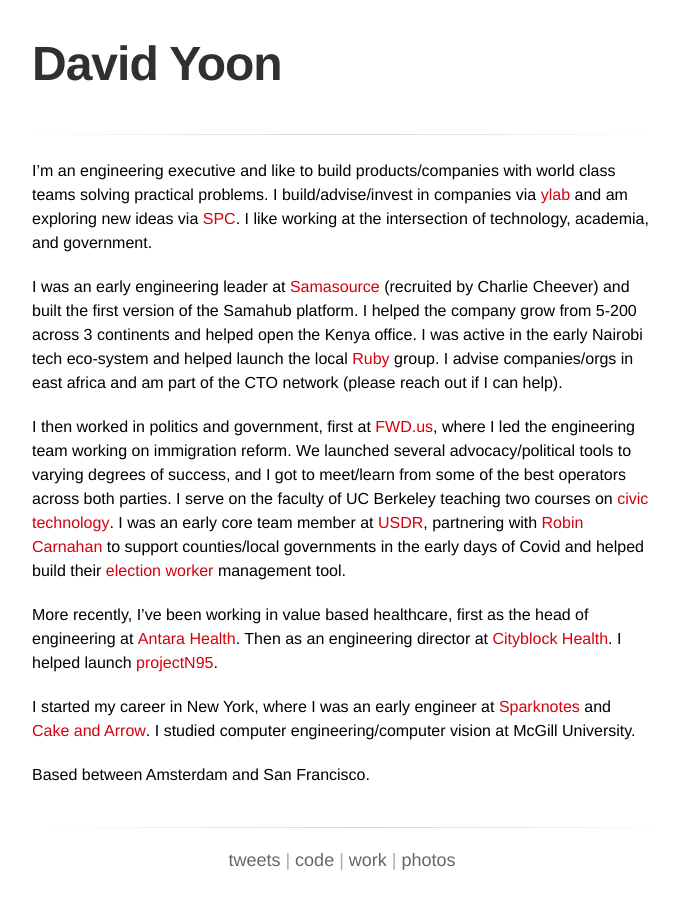
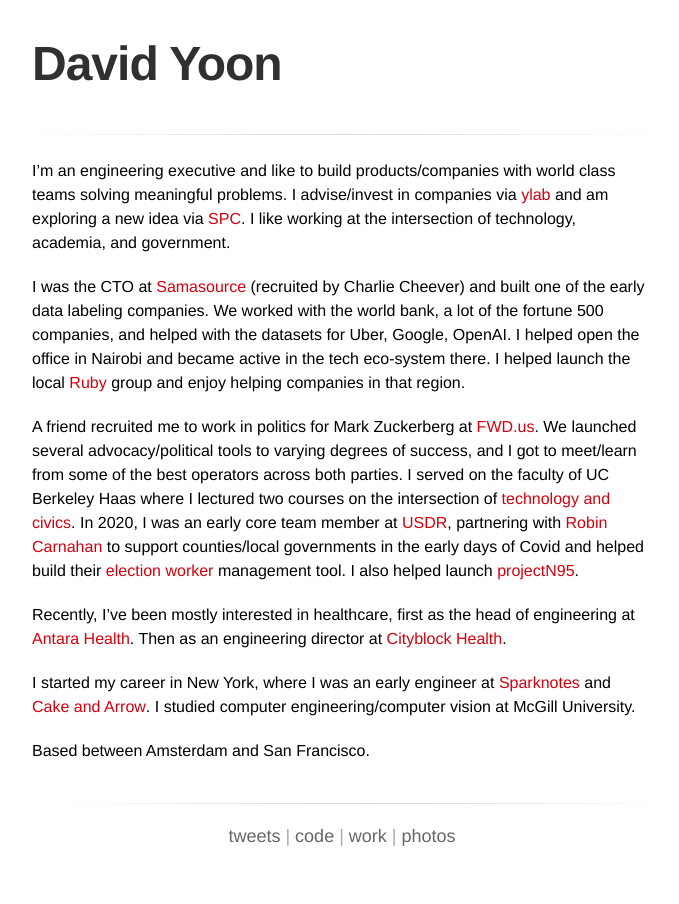
Before and after one commit to daveyoon/daveyoon.github.com, a Jekyll site: the page built from index.md, in a window 1280 px wide. Shown: the whole page, without its empty margins (298-977 px from the left). Built offline with Jekyll 4.4.1, drawn with Linux system fonts in a browser that asks for light colours; some web fonts are replaced.

Commit message:
Update index.md

```diff
--- a/index.md
+++ b/index.md
@@ -4,13 +4,13 @@
 ---
 
 
-I'm an engineering executive and like to build products/companies with world class teams solving practical problems. I build/advise/invest in companies via [ylab](mailto:hello@ylab.co) and am exploring new ideas via [SPC](https://www.southparkcommons.com/). I like working at the intersection of technology, academia, and government.
+I'm an engineering executive and like to build products/companies with world class teams solving meaningful problems. I advise/invest in companies via [ylab](mailto:hello@ylab.co) and am exploring a new idea via [SPC](https://www.southparkcommons.com/). I like working at the intersection of technology, academia, and government.
 
-I was an early engineering leader at [Samasource](https://sama.com) (recruited by Charlie Cheever) and built the first version of the Samahub platform. I helped the company grow from 5-200 across 3 continents and helped open the Kenya office. I was active in the early Nairobi tech eco-system and helped launch the local [Ruby](https://github.com/nairuby) group. I advise companies/orgs in east africa and am part of the CTO network (please reach out if I can help).
+I was the CTO at [Samasource](https://sama.com) (recruited by Charlie Cheever) and built one of the early data labeling companies. We worked with the world bank, a lot of the fortune 500 companies, and helped with the datasets for Uber, Google, OpenAI. I helped open the office in Nairobi and became active in the tech eco-system there. I helped launch the local [Ruby](https://github.com/nairuby) group and enjoy helping companies in that region.
 
-I then worked in politics and government, first at [FWD.us](https://www.theguardian.com/world/2013/apr/11/mark-zuckerberg-launches-immigration-group), where I led the engineering team working on immigration reform. We launched several advocacy/political tools to varying degrees of success, and I got to meet/learn from some of the best operators across both parties. I serve on the faculty of UC Berkeley teaching two courses on [civic technology](https://haas.berkeley.edu/wp-content/uploads/Syllabus-UGBA39E-Civic-Technology.pdf). I was an early core team member at [USDR](https://www.usdigitalresponse.org/), partnering with [Robin Carnahan](https://en.wikipedia.org/wiki/Robin_Carnahan) to support counties/local governments in the early days of Covid and helped build their [election worker](https://www.usdigitalresponse.org/case-studies/automating-harris-countys-student-election-clerk-program) management tool.
+A friend recruited me to work in politics for Mark Zuckerberg at [FWD.us](https://www.theguardian.com/world/2013/apr/11/mark-zuckerberg-launches-immigration-group). We launched several advocacy/political tools to varying degrees of success, and I got to meet/learn from some of the best operators across both parties. I served on the faculty of UC Berkeley Haas where I lectured two courses on the intersection of [technology and civics](https://haas.berkeley.edu/wp-content/uploads/Syllabus-UGBA39E-Civic-Technology.pdf). In 2020, I was an early core team member at [USDR](https://www.usdigitalresponse.org/), partnering with [Robin Carnahan](https://en.wikipedia.org/wiki/Robin_Carnahan) to support counties/local governments in the early days of Covid and helped build their [election worker](https://www.usdigitalresponse.org/case-studies/automating-harris-countys-student-election-clerk-program) management tool. I also helped launch [projectN95](https://www.newyorker.com/news/letter-from-trumps-washington/the-coronavirus-and-how-the-united-states-ended-up-with-nurses-wearing-garbage-bags).
 
-More recently, I've been working in value based healthcare, first as the head of engineering at [Antara Health](https://www.notboring.co/p/antara-health-natively-integrated). Then as an engineering director at [Cityblock Health](https://www.cityblock.com/). I helped launch [projectN95](https://www.newyorker.com/news/letter-from-trumps-washington/the-coronavirus-and-how-the-united-states-ended-up-with-nurses-wearing-garbage-bags).
+Recently, I've been mostly interested in healthcare, first as the head of engineering at [Antara Health](https://www.notboring.co/p/antara-health-natively-integrated). Then as an engineering director at [Cityblock Health](https://www.cityblock.com/).
 
 I started my career in New York, where I was an early engineer at [Sparknotes](http://sparknotes.com) and [Cake and Arrow](https://cakeandarrow.com/). I studied computer engineering/computer vision at McGill University.
 
```
